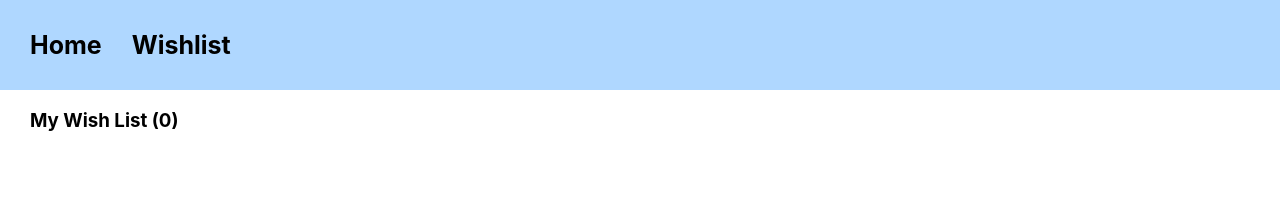
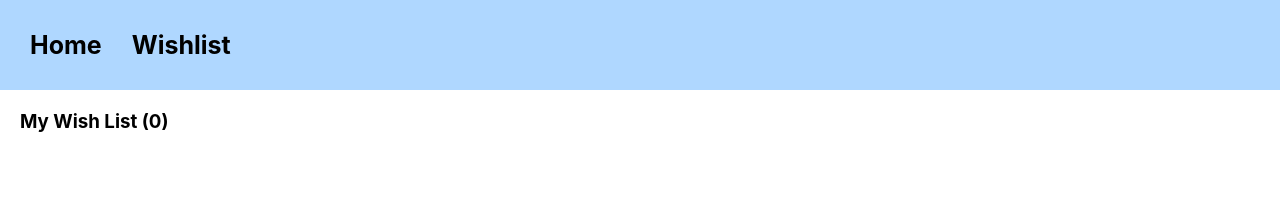
Before and after one commit to checkman123/react-searchbook, a React (Create React App) app: page /wishlist in a window 1280 px wide. Shown: the top 199 px of the page. Built offline with nearby package versions, Linux system fonts and the light colour scheme.

Commit message:
some minor css fix

```diff
--- a/src/components/NavBar/NavBar.css
+++ b/src/components/NavBar/NavBar.css
@@ -2,6 +2,7 @@
     display:flex;
     padding: 30px;
     background-color: rgb(175, 215, 255);
+    margin-bottom: 20px;
 }
 
 .navbar__link{
--- a/src/components/WishList/WishList.css
+++ b/src/components/WishList/WishList.css
@@ -1,5 +1,6 @@
 .wish-list__title{
-    margin-left:30px;
+    margin-left:20px;
+    margin-top:0px;
 }
 
 .wish-list__container{
```
